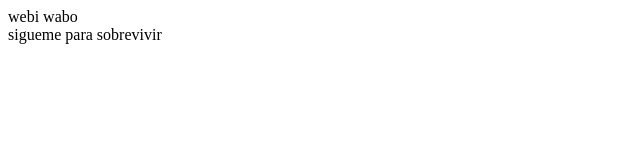
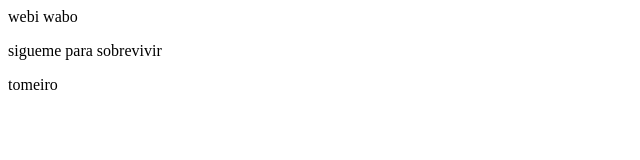
Before and after one commit to Kevin-Gatica/proyectodemoprework, a plain HTML site: page index.html in a window 1280 px wide. Shown: the whole page, without its empty margins (0-640 px from the left). Drawn offline with Linux system fonts and the light colour scheme.

Commit message:
cambios se agrego texo

```diff
--- a/index.html
+++ b/index.html
@@ -8,6 +8,7 @@
 </head>
 <body>
     <article>webi wabo</article>
-    <a>sigueme para sobrevivir</a>
+    <p>sigueme para sobrevivir</p>
+    <p>tomeiro</p>
 </body>
 </html>
```
